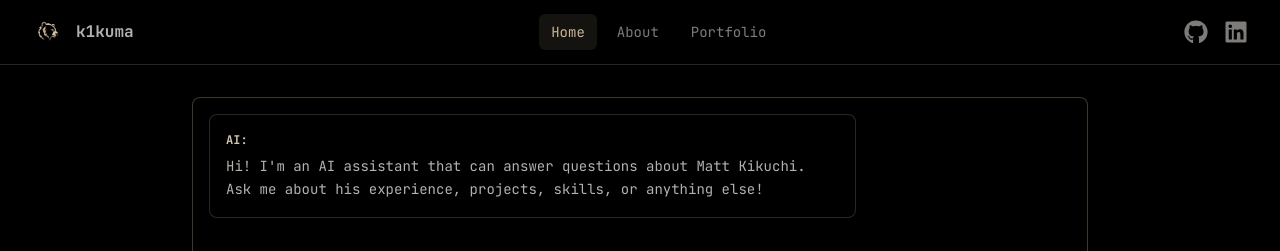
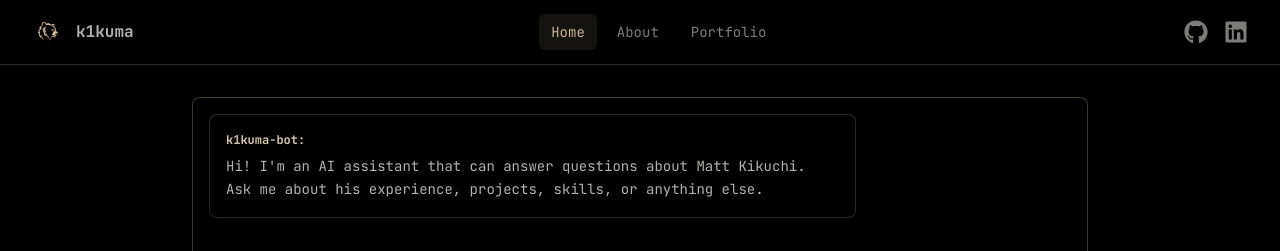
Before and after one commit to k1kuma/k1kuma-app, a Next.js app: page / in a window 1280 px wide. Shown: the top 251 px of the page. Built offline with nearby package versions, Linux system fonts and the light colour scheme.

Commit message:
chat interface changes

```diff
--- a/components/ChatInterface.tsx
+++ b/components/ChatInterface.tsx
@@ -105,7 +105,7 @@ function MessageContent({ content }: { content: string }) {
 export default function ChatInterface() {
   const initialMessage: Message = {
     role: 'assistant',
-    content: "Hi! I'm an AI assistant that can answer questions about Matt Kikuchi. Ask me about his experience, projects, skills, or anything else!",
+    content: "Hi! I'm an AI assistant that can answer questions about Matt Kikuchi. Ask me about his experience, projects, skills, or anything else.",
   }
 
   // Load messages from localStorage or use initial message
@@ -328,7 +328,7 @@ export default function ChatInterface() {
                 }`}
               >
                 {message.role === 'assistant' && !message.error && (
-                  <span className="text-terminal-cyan text-xs font-bold">AI:</span>
+                  <span className="text-terminal-cyan text-xs font-bold">k1kuma-bot:</span>
                 )}
                 {message.error && (
                   <span className="text-red-400 text-xs font-bold">Error:</span>
```
